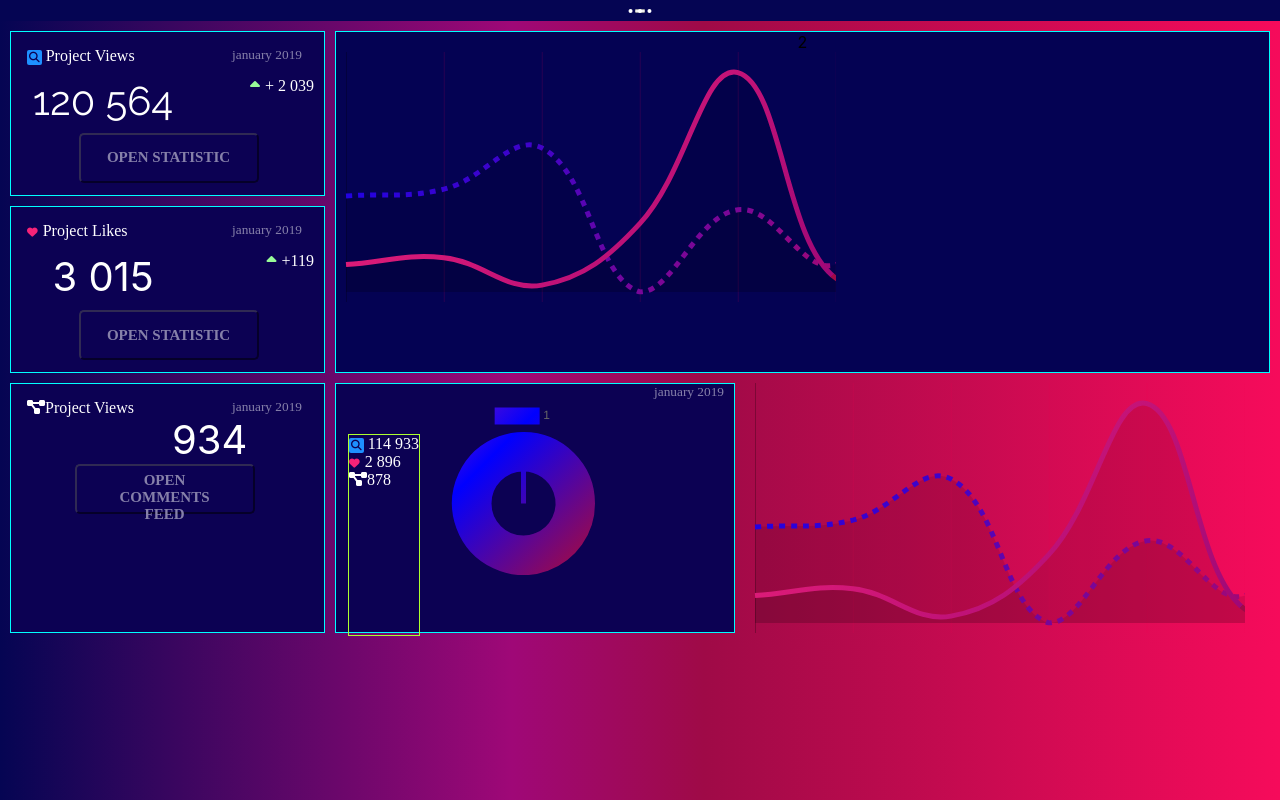
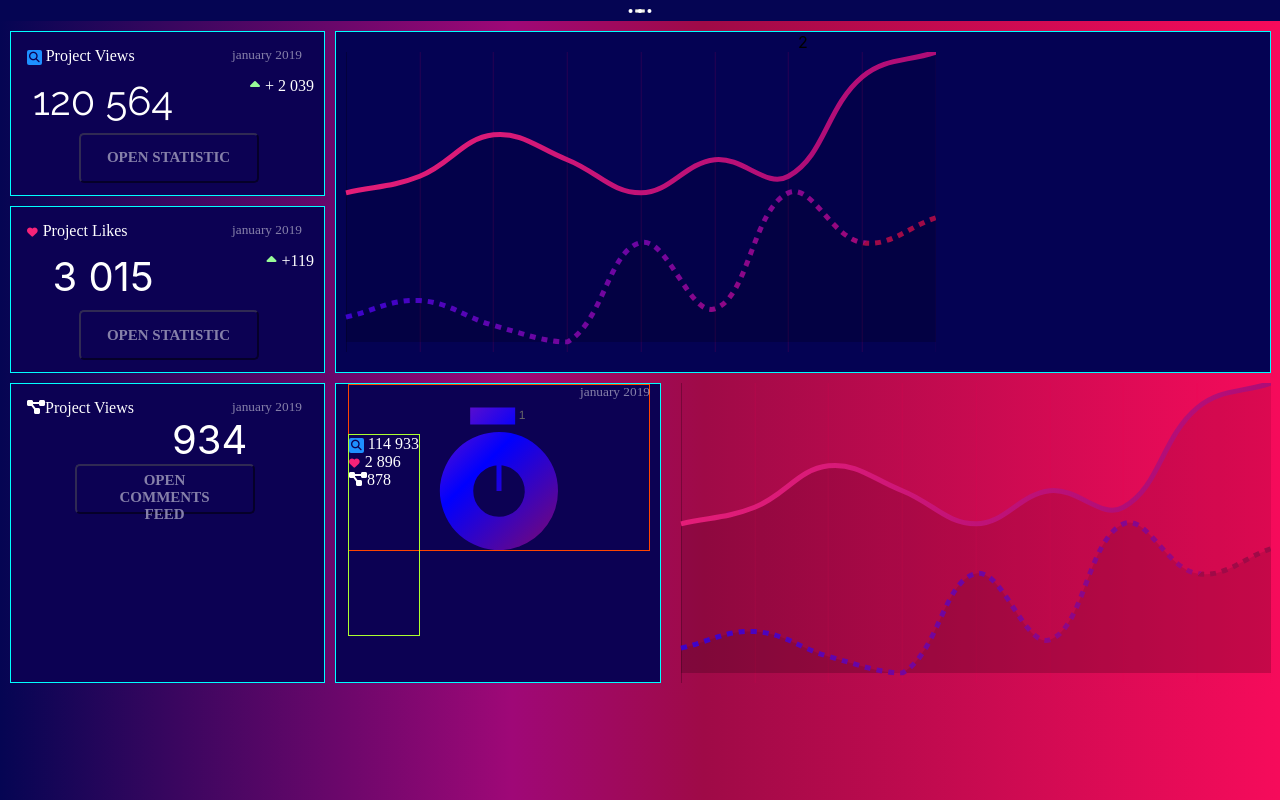
Before and after one commit to stitt1am/projetx, a React (Create React App) app: page / in a window 1280 px wide. Built offline with nearby package versions, Linux system fonts and the light colour scheme; a web font is replaced by a local one.

Commit message:
more line chart stuff

```diff
--- a/src/components/LineChart/LineChart.js
+++ b/src/components/LineChart/LineChart.js
@@ -14,12 +14,12 @@ class LineChart extends Component {
         super(props);
         this.state = {
             data:{
-                labels: ["1", "2","3","4", "5","6"],
+                labels: ["1","2","3","4", "5","6","4", "5","6"],
                 datasets:[
                     {
                         // label: "Stuff",
                         //  backgroundColor: "white",
-                        data:[4,5,1,10,32,2,12],
+                        data:[18,20,25,22,18,22,20,32,35],
                         showLine:true,
                         pointHitRadius:12,
                         pointHoverBorderColor:'white'
@@ -27,7 +27,7 @@ class LineChart extends Component {
                     {
                         // label: "letters",
                         // backgroundColor: "pink",
-                        data:[14,15,21,0,12,4,22],
+                        data:[3,5,2,0,12,4,18,12,15],
                         pointHoverBorderColor:'white',
                         borderDash:[6,6]
 
@@ -79,8 +79,6 @@ class LineChart extends Component {
 
 
             <div className="lineChart">
-
-
                 <Line
                     options={
                         {
@@ -126,7 +124,13 @@ class LineChart extends Component {
                                         label += Math.round(tooltipItem.yLabel * 100) / 100;
                                         return label;
                                     }
-                                }},
+                                },
+                                intersect:true,
+                                mode: 'label',  // or 'x-axis'
+                                backgroundColor:'rgb(5, 5, 83)',
+                                bodyFontFamily: 'Helvetica'
+
+                                },
                         }}
                     data={this.getChartData}
                 />
--- a/src/components/LineChart/lineChart.css
+++ b/src/components/LineChart/lineChart.css
@@ -1,8 +1,12 @@
+
+
 .lineChart{
-    width: 500px;
+    width: 600px;
     /*height:   500px;*/
     /*background-color: white;*/
     position: relative;
+
+
 }
 
 .chartTitle{
--- a/src/components/PieChart/pieChart.scss
+++ b/src/components/PieChart/pieChart.scss
@@ -1,6 +1,6 @@
-//.pie{
-//  border: 1px solid orangered;
-//  //width: 300px;
-//  //height: 300px;
-//  //float: right;
-//}
+.pie{
+  border: 1px solid orangered;
+  //width: 300px;
+  //height: 300px;
+  //float: right;
+}
```
